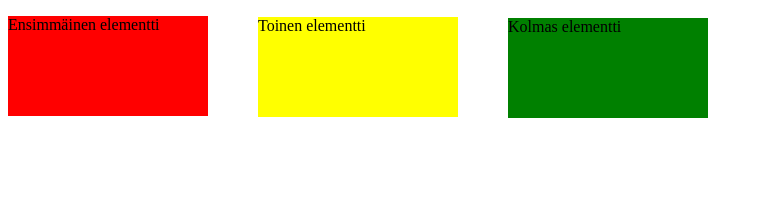
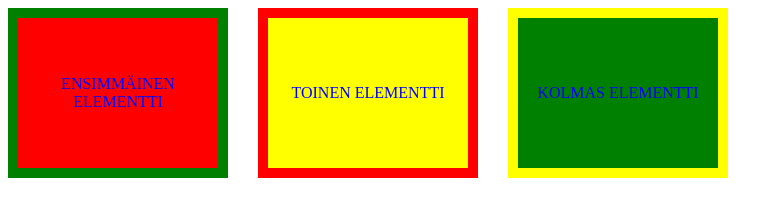
Before and after one commit to tommise/Lapio-website, a plain HTML site: page position.html in a window 1280 px wide. Shown: the whole page, without its empty margins (0-783 px from the left). Drawn offline with Linux system fonts and the light colour scheme.

Commit message:
Osa 3. Kymmenes tehtävä

```diff
--- a/styles.css
+++ b/styles.css
@@ -1,23 +1,60 @@
+.container {
+    margin: 10px; /* Antaa marginaalia 10px kaikille neljälle arvolle (top, right, left, bottom) */
+    margin: 10px 5px 15px; /* Ylämarginaali on 10px, alamarginaali 15px, oikea- sekä vasen marginaali 5px */
+    margin: 10px 5px; /* Ylä- ja alamarginaalit ovat 10px, oikea sekä vasen 5px */
+    margin: 10px 5px 15px 20px; /* Ylämarginaali on 10px, oikea marginaali on 5px, alamarginaali 15px ja vasenta marginaalia 20px */
+    margin-top: 10px; /* Antaa vain ylämarginaalia 10px */
+    margin-right: 10px; /* Antaa vain oikeaa marginaalia 10px */
+    margin-left: 10px; /* Antaa vain vasenta marginaalia 10px */
+    margin-bottom: 10px; /* Antaa vain alamarginaalia 10px */
+  }
+
 .first-box-container {
     width: 200px;
-    height: 100px;
+    height: 150px;
     background-color: red;
+    border-style: solid;
+    border-width: 10px;
+    border-color: green;
+    text-align: center;
+    color: blue;
+    text-transform: uppercase;
   }
 
 .second-box-container {
     width: 200px;
-    height: 100px;
+    height: 150px;
     background-color: yellow;
     position: relative;
     left: 250px;
-    top: -115px;
+    top: -170px;
+    border-style: solid;
+    border-width: 10px;
+    border-color: red;
+    text-align: center;
+    color: blue;
+    text-transform: uppercase
 }
 
 .third-box-container {
     width: 200px;
-    height: 100px;
+    height: 150px;
     background-color: green;
     position: relative;
     left: 500px;
-    top: -230px;
+    top: -340px;
+    border-style: solid;
+    border-width: 10px;
+    border-color: yellow;
+    text-align: center;
+    color: blue;
+    text-transform: uppercase;
 }
+
+p {
+    margin: 0;
+    position: relative;
+    top: 50%;
+    left: 50%;
+    transform: translate(-50%, -50%);
+}
```
